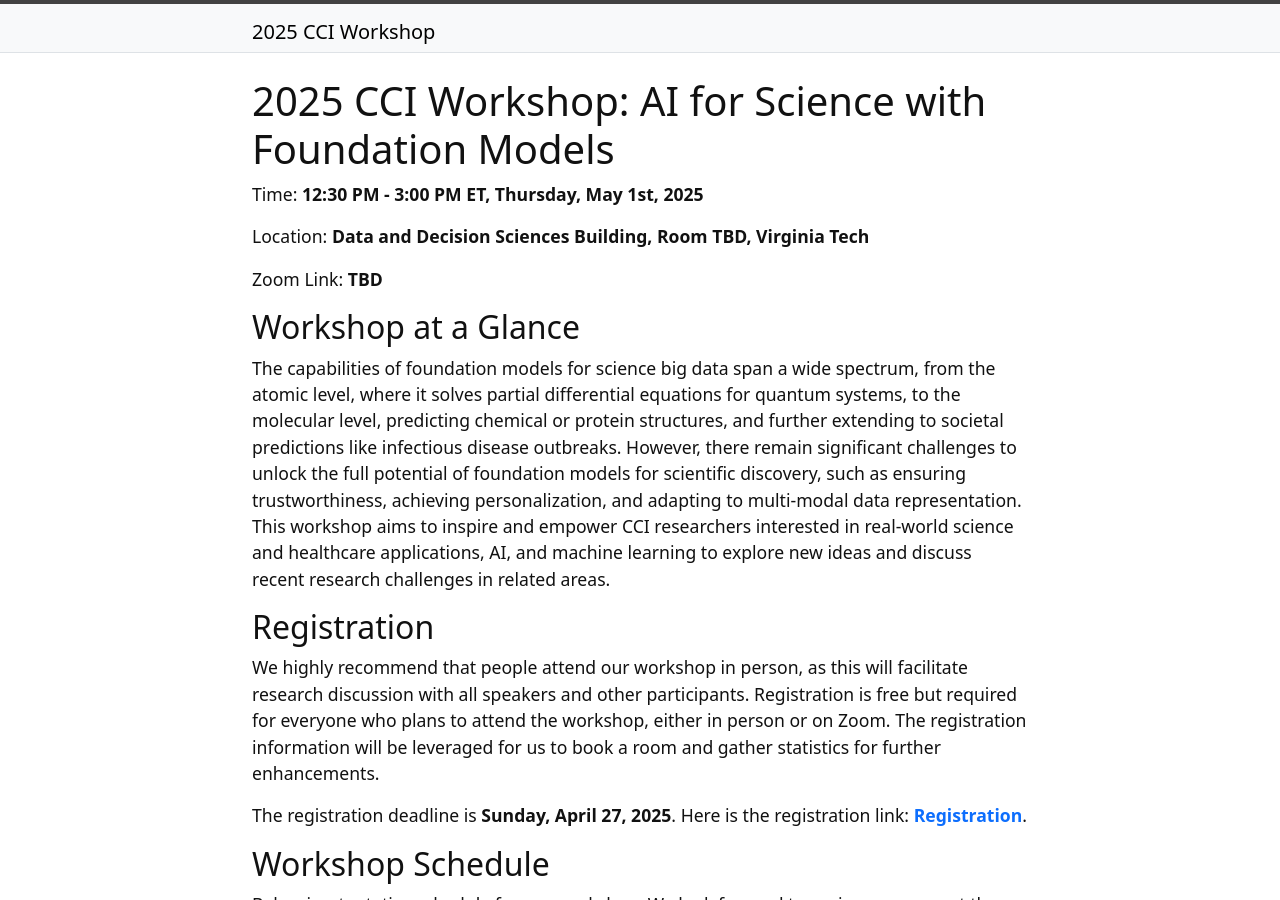
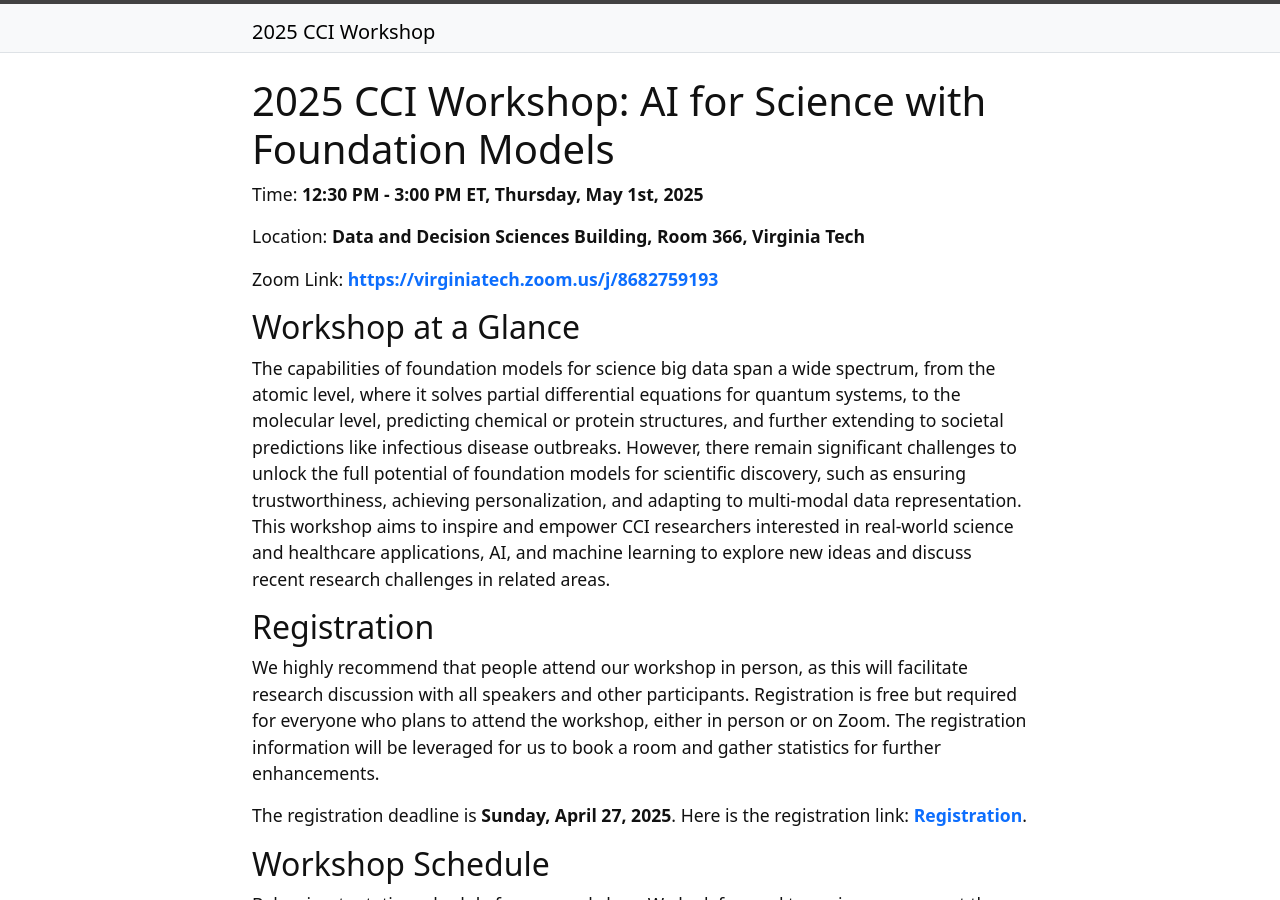
Before and after one commit to xuanwang91/2025-cci-workshop, a Jekyll site: the page built from index.md, in a window 1280 px wide and 900 px high. Built offline with Jekyll 4.4.1, drawn with Linux system fonts in a browser that asks for light colours.

Commit message:
Update index.md

```diff
--- a/index.md
+++ b/index.md
@@ -7,9 +7,9 @@ layout: page
 
 Time: **12:30 PM - 3:00 PM ET, Thursday, May 1st, 2025**
 
-Location: **Data and Decision Sciences Building, Room TBD, Virginia Tech**
+Location: **Data and Decision Sciences Building, Room 366, Virginia Tech**
 
-Zoom Link: **TBD**
+Zoom Link: **[https://virginiatech.zoom.us/j/8682759193](https://virginiatech.zoom.us/j/8682759193)**
 
 
 ## Workshop at a Glance
```
